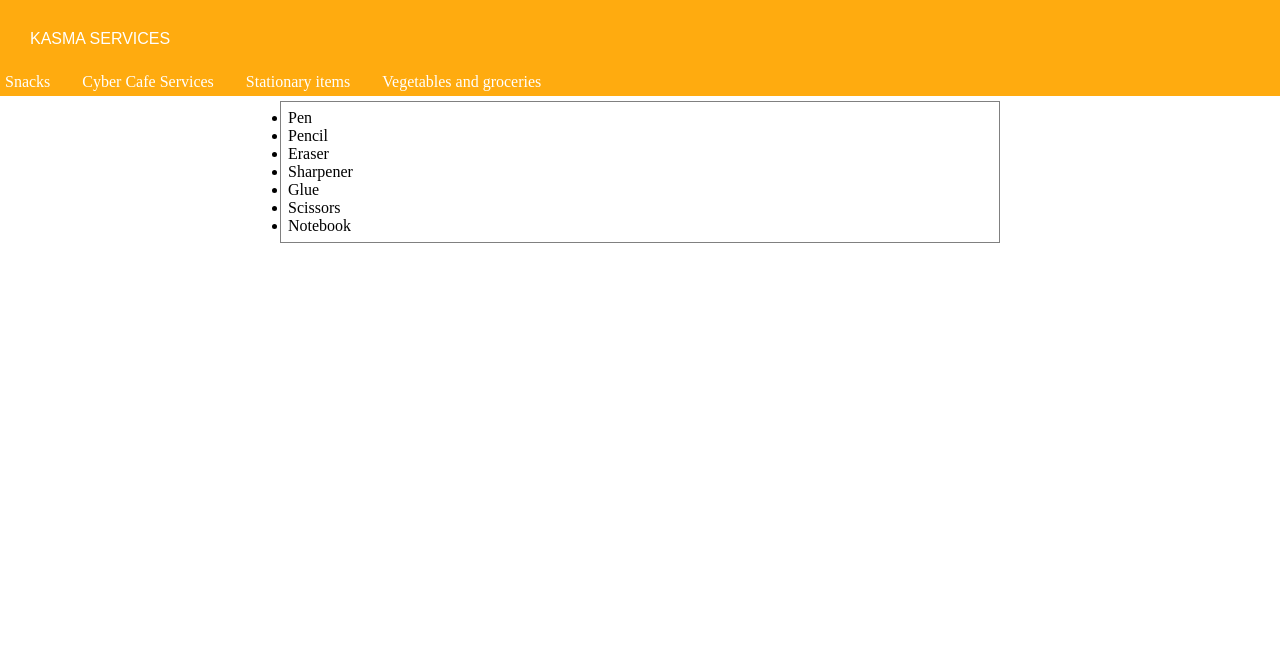
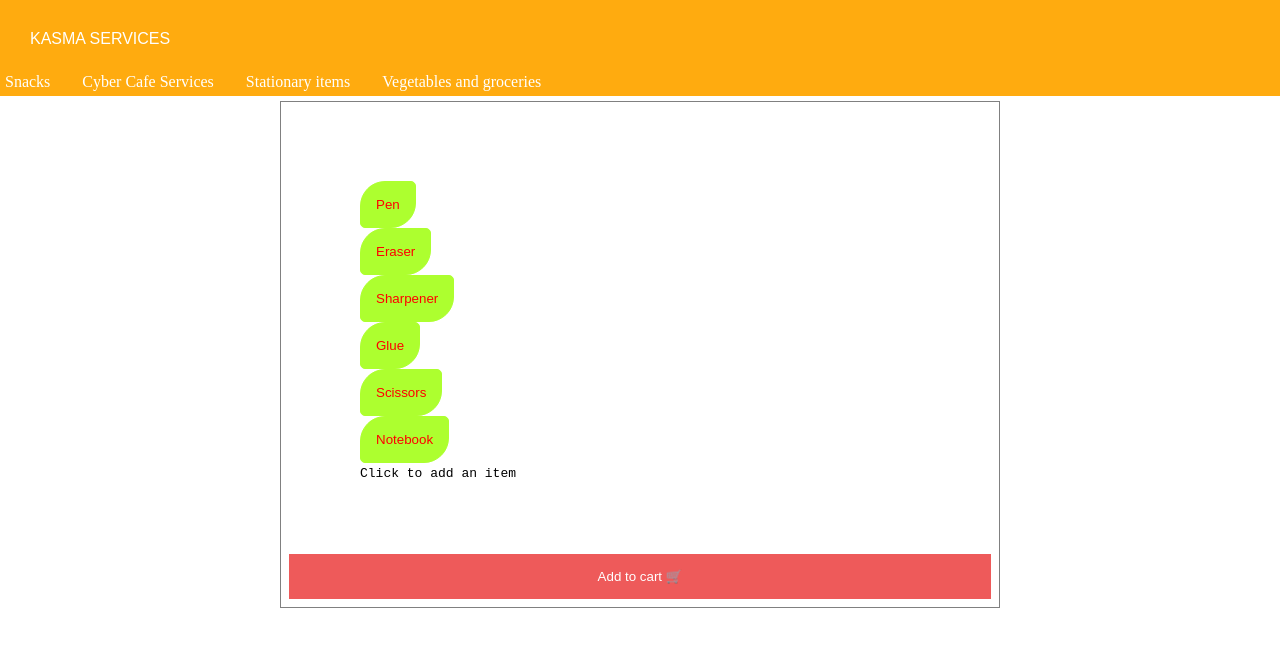
Before and after one commit to gpmakm/kasma-services, a Next.js app: page /stationary-order in a window 1280 px wide. Shown: the top 646 px of the page. Built offline with nearby package versions, Linux system fonts and the light colour scheme.

Commit message:
Added stationary form

```diff
--- a/src/app/Navbar.jsx
+++ b/src/app/Navbar.jsx
@@ -7,7 +7,7 @@ const Navbar = () => {
       <span>KASMA SERVICES</span>
       <ul style={{ display: 'flex' }} id='menuItems'>
 
-        <li> <a href="#Snacks">Snacks</a> </li>
+        <li> <a href="#snacksnfood">Snacks</a> </li>
         <li> <a href="#cybercafe">Cyber Cafe Services</a> </li>
         <li> <a href="#stationary">Stationary items</a> </li>
         <li> <a href="#vegetablesngroceries">Vegetables and groceries</a> </li>
--- a/src/app/globals.css
+++ b/src/app/globals.css
@@ -76,6 +76,27 @@ justify-self: start;
 }
 .container p a{
   margin: 0;
+}
+.vegetablecard{
+  width: 15vw;
+  height: 20vh;
+  border: 1px solid grey;
+  border-radius: 28px;
+  display: flex;
+  flex-direction: column;
+  align-items: center;
+  justify-content: center;
+  gap: 10px;
+  box-shadow: 0px 4px 0px 4px rgba(0, 0, 0, 0.2);
+}
+form ul li button{
+  background-color: greenyellow;
+  color: red;
+  border-radius: 25px 5px 25px 5px;
+  border: 1px solid greenyellow;
+}
+form ul li{
+  margin: 6;
 }
 .container{
   margin-bottom: 145px;
--- a/src/app/stationary-order/page.jsx
+++ b/src/app/stationary-order/page.jsx
@@ -1,19 +1,37 @@
-import React from 'react'
+"use client"
+
+import { React, useState } from 'react'
 
 const StItem = () => {
+  const stationaryCart = [];
+  const handlePenClick = () => { stationaryCart.push("Pen") }
+  const handleEraserClick = () => { stationaryCart.push("Eraser") }
+  const handleSharpenerClick = () => { stationaryCart.push("Sharpener") }
+  const handleGluClick = () => { stationaryCart.push("Glue") }
+  const handleScissorsClick = () => { stationaryCart.push("Scissors") }
+  const handleNotebookClick = () => { stationaryCart.push("Notebook") }
+  const handleSubmit = (e) => {
+    e.preventDefault();
+    console.log(stationaryCart);
+
+  }
   return (
     <div>
-        <form>
-            <ul>
-                <li>Pen</li>
-                <li>Pencil</li>
-                <li>Eraser</li>
-                <li>Sharpener</li>
-                <li>Glue</li>
-                <li>Scissors</li>
-                <li>Notebook</li>
-            </ul>
-        </form>
+      <form onSubmit={handleSubmit}>
+        <ul style={{ margin: 65, padding: 15, listStyleType: 'none', padding:7 }}>
+
+
+          <li> <button onClick={handlePenClick
+          }   >Pen</button> </li>
+          <li> <button onClick={handleEraserClick} > Eraser </button> </li>
+          <li> <button onClick={handleSharpenerClick} >Sharpener</button></li>
+          <li> <button onClick={handleGluClick} >Glue</button> </li>
+          <li> <button onClick={handleScissorsClick} >Scissors</button> </li>
+          <li> <button onClick={handleNotebookClick} >Notebook</button> </li>
+          <code>Click to add an item</code>
+        </ul>
+        <button> Add to cart 🛒 </button>
+      </form>
     </div>
   )
 }
```
